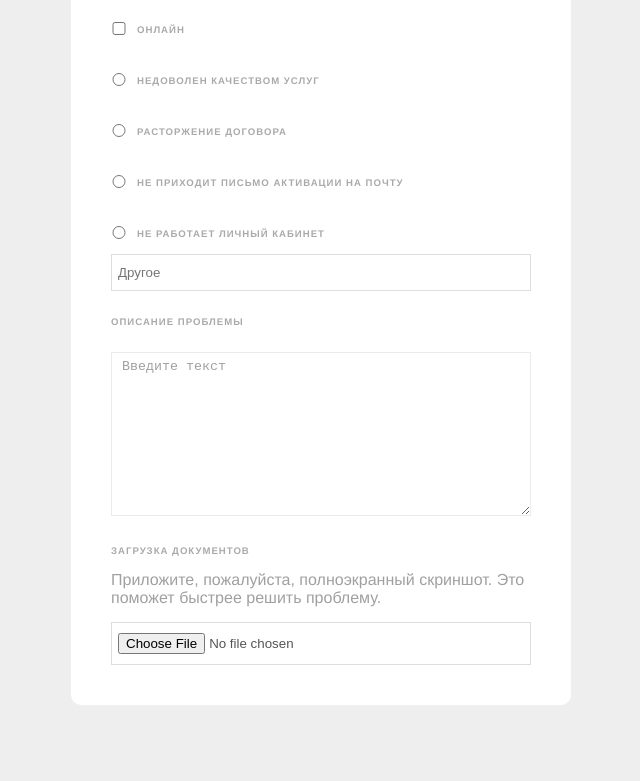
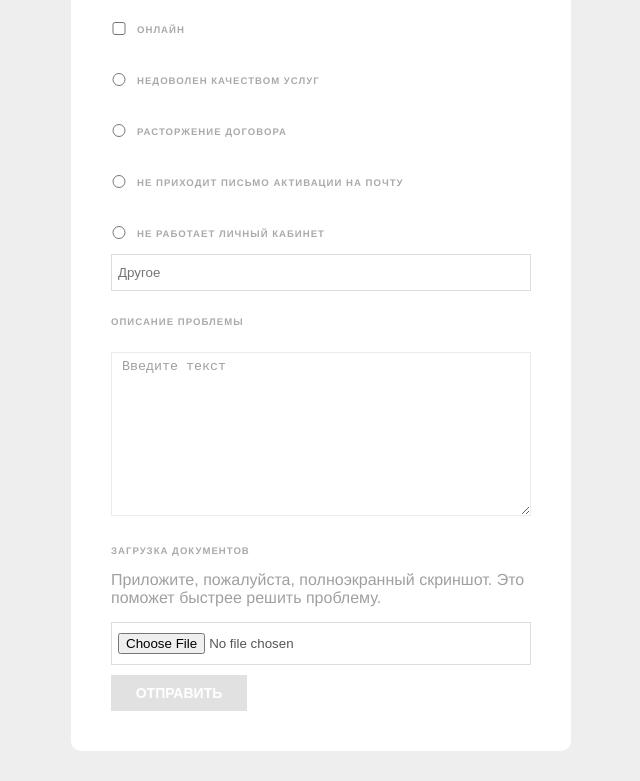
Before and after one commit to SmokenSpanish/test-maximum-education, a Vue app: page / in a window 1280 px wide. Shown: the part 258-1039 px from the top of the page, without its empty margins (319-959 px from the left). Before the commit the page ends 993 px from the top, so only its background shows below. Built offline with nearby package versions, Linux system fonts and the light colour scheme; no server answers.

Commit message:
feat: form__submit-button added

```diff
--- a/src/components/FormApp.vue
+++ b/src/components/FormApp.vue
@@ -6,6 +6,7 @@
     <ThemeForm/>
     <DescriptionForm/>
     <FileForm/>
+    <button class="form__submit-button" :disabled="!isFormValid">Отправить</button>
   </form>
 </template>
 
@@ -68,4 +69,26 @@ input[type="checkbox"],[type="radio"] {
   position: relative;
   top: 2px;
 }
+
+.form__submit-button {
+  text-transform: uppercase;
+  width: 136px;
+  height: 36px;
+  background: #da9169;
+  border: 1px solid #cf7240;
+  color: #fff;
+  font-weight: 600;
+  font-size: 14px;
+  line-height: 17px;
+  padding: 0;
+  box-sizing: border-box;
+  cursor: pointer;
+  margin-top: 10px;
+}
+
+.form__submit-button:disabled {
+  background: #e1e1e1;
+  border: none;
+  cursor: default;
+}
 </style>
```
